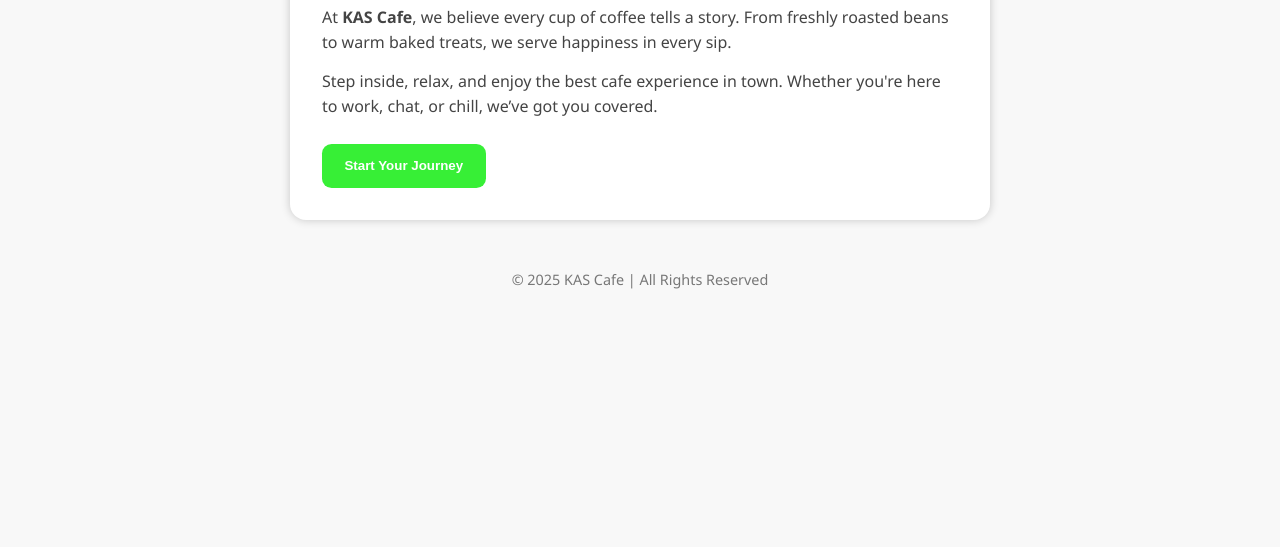
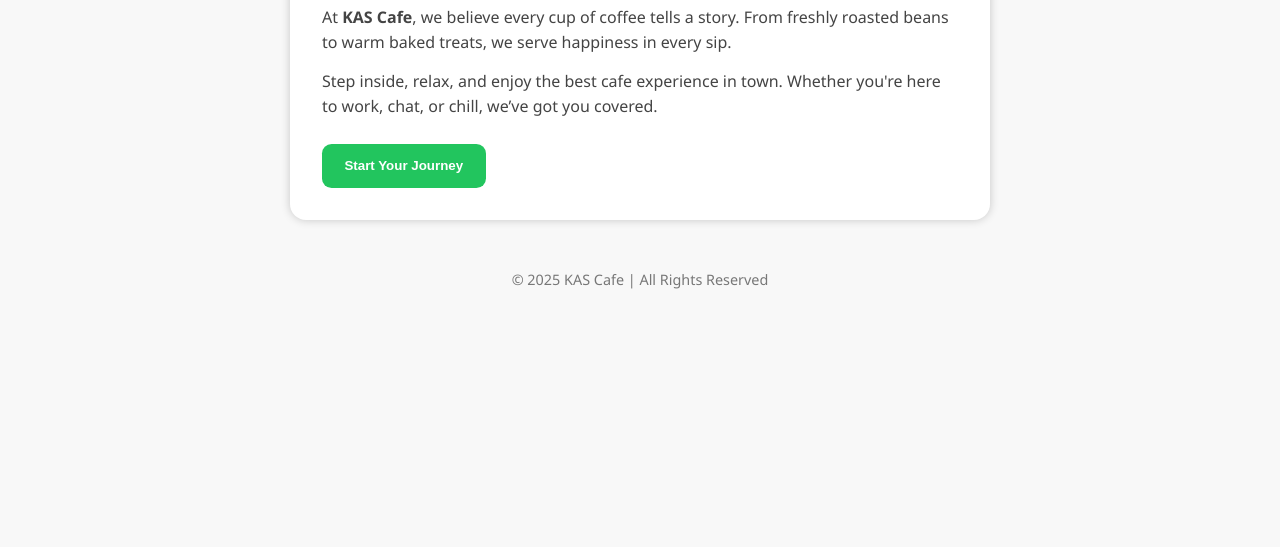
Before and after one commit to KAS1966-tech/KAS-cafe, a plain HTML site: page index.html in a window 1280 px wide. Shown: the part 253-800 px from the top of the page. Drawn offline with nearby package versions, Linux system fonts and the light colour scheme.

Commit message:
i change some colors in first file

```diff
--- a/style.css
+++ b/style.css
@@ -1,7 +1,7 @@
 /* === Variables & Base === */
 :root {
-    --primary: #37ef36;
-    --primary-dark: #2ecc71;
+    --primary: #22c55e;
+    --primary-dark: #16a34a;
     --bg: #f8f8f8;
     --text: #333;
     --shadow: 0 0 10px rgba(0, 0, 0, 0.2);
```
